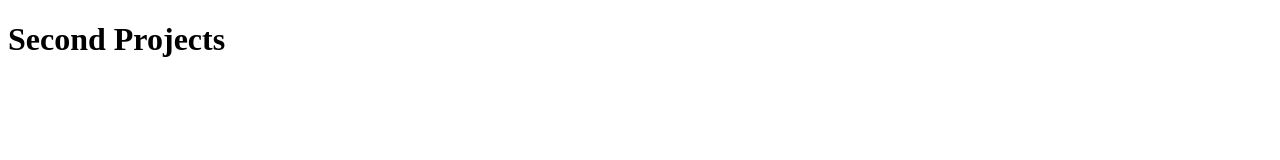
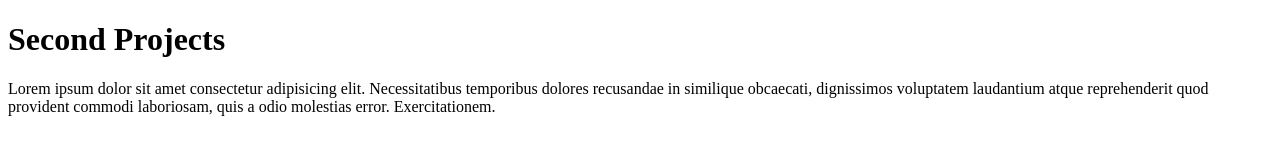
Before and after one commit to rohan26ir/Second-Projects, a plain HTML site: page index.html in a window 1280 px wide. Drawn offline with Linux system fonts and the light colour scheme.

Commit message:
ptag-addedt

```diff
--- a/index.html
+++ b/index.html
@@ -7,5 +7,6 @@
 </head>
 <body>
   <h1>Second Projects</h1>
+  <p>Lorem ipsum dolor sit amet consectetur adipisicing elit. Necessitatibus temporibus dolores recusandae in similique obcaecati, dignissimos voluptatem laudantium atque reprehenderit quod provident commodi laboriosam, quis a odio molestias error. Exercitationem.</p>
 </body>
 </html>
```
